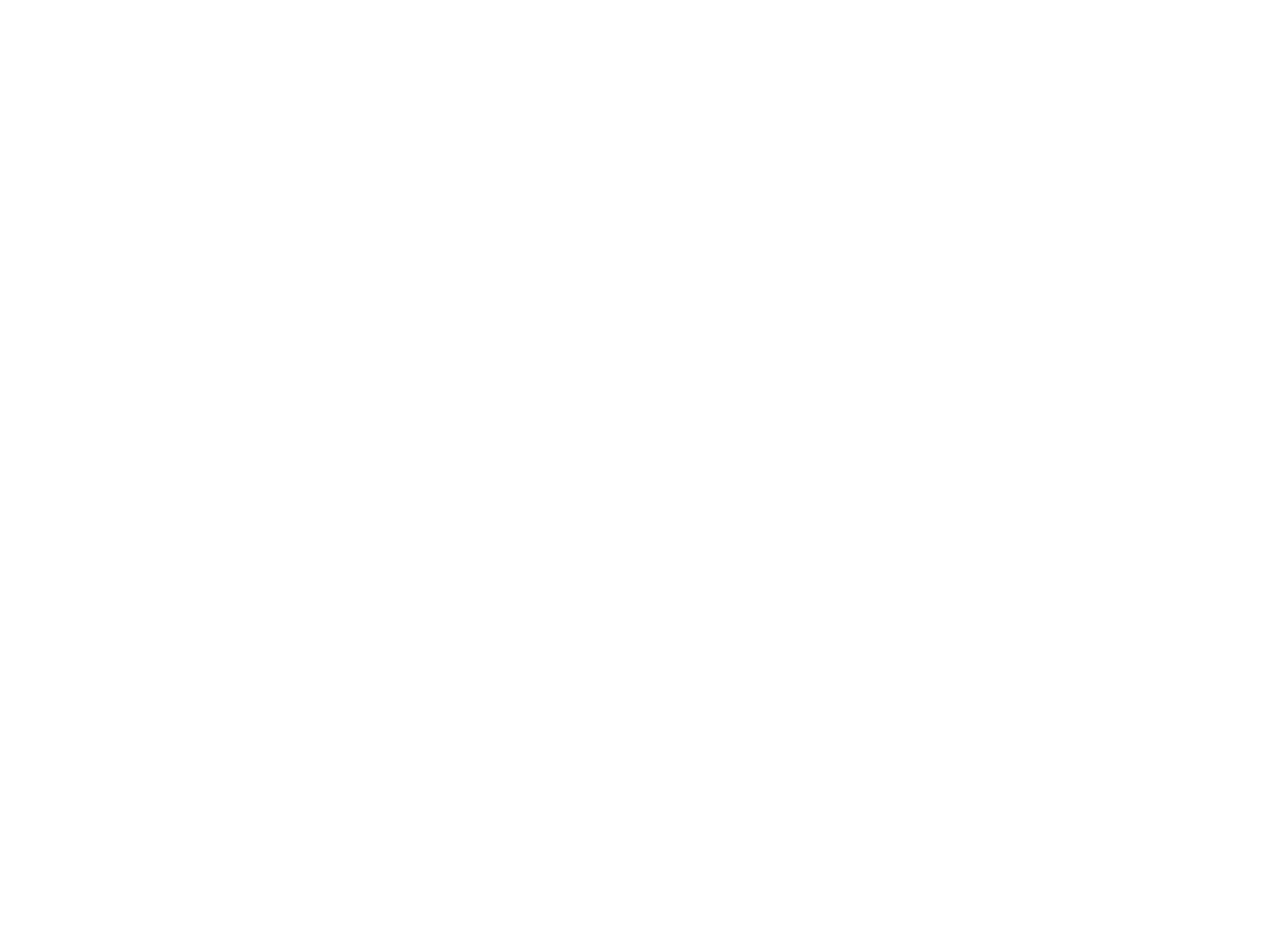
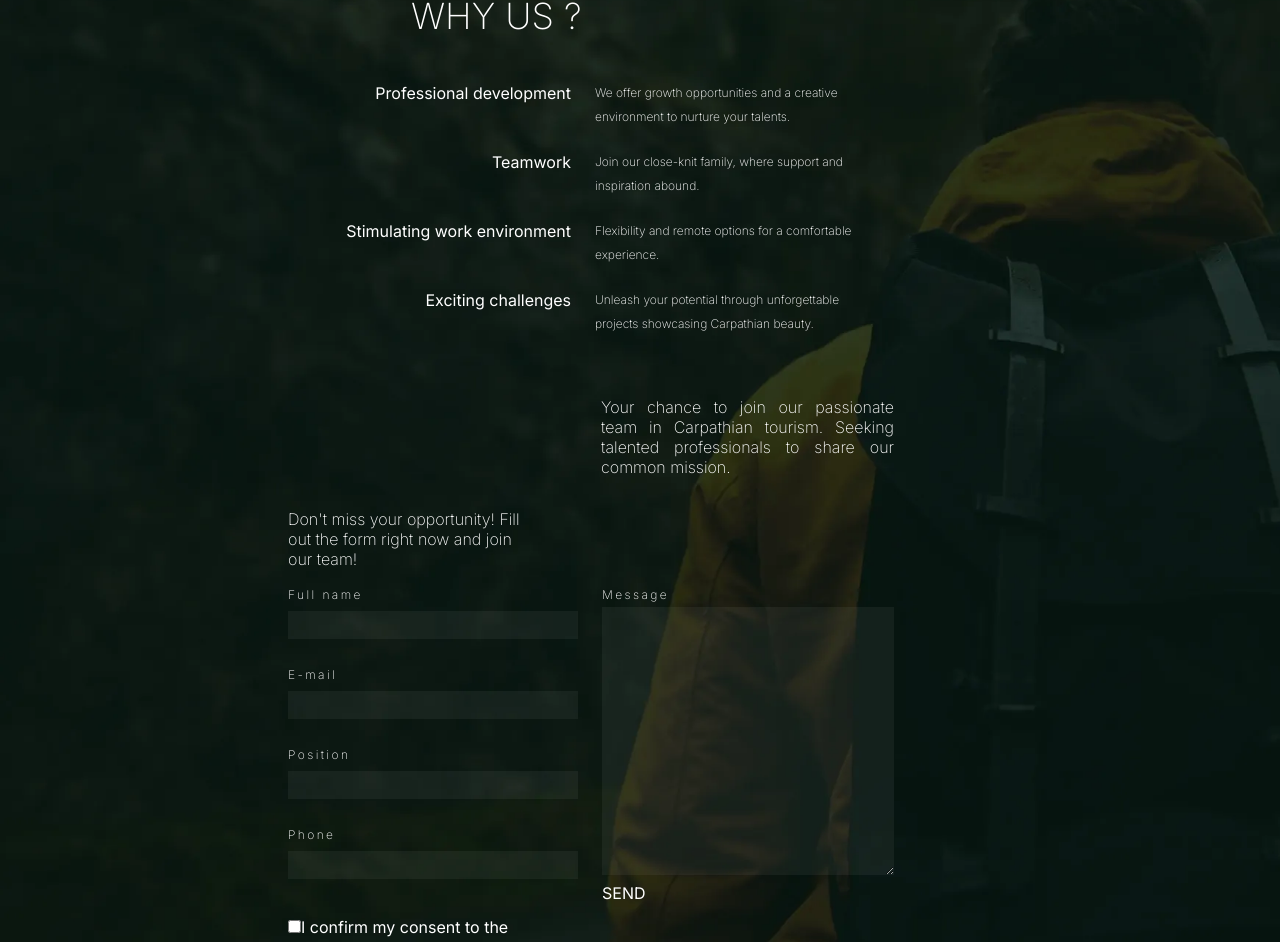
Before and after one commit to AlinaDemchenko/softryzen-test, a Next.js app: page / in a window 1280 px wide. Shown: the part 2425-3367 px from the top of the page. Before the commit the page ends 2321 px from the top, so only its background shows below. Built offline with nearby package versions, Linux system fonts and the light colour scheme; a web font is replaced by a local one.

Commit message:
career markup

```diff
--- a/app/globals.css
+++ b/app/globals.css
@@ -28,7 +28,7 @@
     @apply mb-6 w-[158px] text-[10px] font-extralight tracking-normal md:mb-0 md:w-[263px] md:text-sm/4 md:tracking-[.09em] xl:w-full xl:text-base;
   }
   .title {
-    @apply text-[40px] font-thin uppercase leading-[1.4] -tracking-[.04em] md:mb-[68px] md:text-[67px] md:leading-[1.15] md:tracking-[-2.68px] xl:text-[6.125rem] xl:tracking-[-0.04em] xl:leading-none ;
+    @apply text-[40px] font-thin uppercase leading-[1.4] -tracking-[.04em] md:mb-[68px] md:text-[67px] md:leading-[1.15] md:tracking-[-2.68px] xl:text-[6.125rem] xl:leading-none xl:tracking-[-0.04em];
   }
   .accent-text {
     @apply absolute -bottom-[8px] right-0 text-xs font-light tracking-[.79em] md:-bottom-[17px] md:left-0 md:text-sm md:tracking-[26px] xl:-bottom-[19px] xl:text-base xl:tracking-[2.28em];
@@ -36,8 +36,8 @@
   .secondary-title {
     @apply relative mb-[31px] text-end text-[37px] font-thin leading-[2.8rem] tracking-[.045em] md:mb-16 md:text-start md:text-[67px] md:leading-none md:tracking-[8.71px] xl:mb-[200px] xl:text-[6.125rem] xl:leading-[7rem] xl:tracking-normal;
   }
-  .descr{
-    @apply text-sm md:text-base/5 font-extralight xl:text-lg/6;
+  .descr {
+    @apply text-sm font-extralight md:text-base/5 xl:text-lg/6;
   }
 
   /*HEADER/MOBILE-MENU*/
@@ -65,41 +65,61 @@
     @apply absolute left-0 top-0 h-[53px] w-[42px] bg-[url('/icons/frame-left-mob.svg')] bg-cover md:h-[50px] md:w-[35px] md:bg-[url('/icons/frame-left-tab.svg')] xl:h-[71px] xl:w-11 xl:bg-[url('/icons/frame-left-desk.svg')];
   }
 
-  /*HERO*/
+  /*ABOUT*/
   .about {
     @apply h-full w-screen bg-[url('/background/about/about@2x.webp')] bg-cover xl:py-20;
   }
 
   /*SERVICES*/
   .services {
-    @apply relative overflow-hidden max-w-full xl:py-20;
+    @apply relative max-w-full overflow-hidden xl:py-20;
   }
   .service-list {
-    @apply text-left text-xl leading-[1.1rem] md:text-[22px] md:leading-[0.818] xl:text-[28px]/6 uppercase font-extralight text-white/50;
+    @apply text-left text-xl font-extralight uppercase leading-[1.1rem] text-white/50 md:text-[22px] md:leading-[0.818] xl:text-[28px]/6;
   }
   .is-active {
-    @apply text-left text-xl leading-[1.1rem] text-white font-medium md:text-[22px] md:leading-[0.818] xl:text-[28px]/6 uppercase bg-[url('/icons/rhombus.svg')] bg-no-repeat bg-left pl-3.5;
+    @apply bg-[url('/icons/rhombus.svg')] bg-left bg-no-repeat pl-3.5 text-left text-xl font-medium uppercase leading-[1.1rem] text-white md:text-[22px] md:leading-[0.818] xl:text-[28px]/6;
   }
   .slide-one {
-    @apply translate-x-full absolute -z-10 top-0 h-[851px] md:h-[779px] w-screen bg-[url('/background/services/Background@2x_result.webp')] bg-cover;
+    @apply absolute top-0 -z-10 h-[851px] w-screen translate-x-full bg-[url('/background/services/Background@2x_result.webp')] bg-cover md:h-[779px];
   }
   .slide-two {
-    @apply  translate-x-full absolute -z-10 top-0 h-[851px] md:h-[779px] w-screen bg-[url('/background/services/Background2@2x_result.webp')] bg-cover;
+    @apply absolute top-0 -z-10 h-[851px] w-screen translate-x-full bg-[url('/background/services/Background2@2x_result.webp')] bg-cover md:h-[779px];
   }
   .slide-three {
-    @apply translate-x-full absolute -z-10 top-0 h-[851px] md:h-[779px] w-screen bg-[url('/background/services/Background3@2x_result.webp')] bg-cover;
+    @apply absolute top-0 -z-10 h-[851px] w-screen translate-x-full bg-[url('/background/services/Background3@2x_result.webp')] bg-cover md:h-[779px];
   }
   .slide-four {
-    @apply translate-x-full absolute -z-10 top-0 h-[851px] md:h-[779px] w-screen bg-[url('/background/services/Background4@2x_result.webp')] bg-cover;
+    @apply absolute top-0 -z-10 h-[851px] w-screen translate-x-full bg-[url('/background/services/Background4@2x_result.webp')] bg-cover md:h-[779px];
   }
   .slide-five {
-    @apply translate-x-full absolute -z-10 top-0 h-[851px] md:h-[779px] w-screen bg-[url('/background/services/Background5@2x_result.webp')] bg-cover;
+    @apply absolute top-0 -z-10 h-[851px] w-screen translate-x-full bg-[url('/background/services/Background5@2x_result.webp')] bg-cover md:h-[779px];
   }
-  .active-slide{
-    @apply animate-[sliderForward_320ms_ease-in_forwards]
+  .active-slide {
+    @apply animate-[sliderForward_320ms_ease-in_forwards];
   }
-  .slide-change{
-   @apply animate-[sliderBack_350ms_ease-in_forwards]
+  .slide-change {
+    @apply animate-[sliderBack_350ms_ease-in_forwards];
+  }
+  .detailed-text{
+    @apply text-xs/6 font-extralight tracking-[0.2em];
+  }
+
+  /*CAREER*/
+  .career {
+    @apply h-full w-screen bg-[url('/background/career/career@2x.webp')] bg-cover xl:py-20;
+  }
+  .career-list {
+    @apply flex gap-6 mb-[21px];
+  }
+  .career-list-title {
+    @apply w-[283px] text-end xl:text-lg/6;
+  }
+  .career-list-description {
+    @apply text-xs/6 font-extralight w-[285px];
+  }
+  .input {
+    @apply h-7 w-full bg-white/5;
   }
 }
 
--- a/app/page.js
+++ b/app/page.js
@@ -1,5 +1,5 @@
 import About from "@/components/About/About";
-import Career from "@/components/Career";
+import Career from "@/components/Career/Career";
 import Contacts from "@/components/Contacts";
 import Gallery from "@/components/Gallery";
 import Hero from "@/components/Hero/Hero";
--- a/components/Career.jsx
+++ /dev/null
@@ -1,7 +0,0 @@
-function Career() {
-  return (
-    <section id="career">Career</section>
-  )
-}
-
-export default Career
--- /dev/null
+++ b/components/Career/Career.jsx
@@ -0,0 +1,80 @@
+function Career() {
+  return (
+    <section id="career" className="career">
+      <div className="section-container gap-6">
+        <div>
+          <h2 className="title mb-6 leading-tight">
+            CHOOSE <span className="font-medium">US</span>
+          </h2>
+          <p className="mb-[45px] ml-[123px] text-4xl font-extralight uppercase">
+            Why us ?
+          </p>
+          <ul>
+            <li className="career-list">
+              <h3 className="career-list-title">Professional development</h3>
+              <p className="career-list-description">
+                We offer growth opportunities and a creative environment to
+                nurture your talents.
+              </p>
+            </li>
+            <li className="career-list">
+              <h3 className="career-list-title">Teamwork</h3>
+              <p className="career-list-description">
+                Join our close-knit family, where support and inspiration
+                abound.
+              </p>
+            </li>
+            <li className="career-list">
+              <h3 className="career-list-title">
+                Stimulating work environment
+              </h3>
+              <p className="career-list-description">
+                Flexibility and remote options for a comfortable experience.
+              </p>
+            </li>
+            <li className="career-list">
+              <h3 className="career-list-title">Exciting challenges</h3>
+              <p className="career-list-description">
+                Unleash your potential through unforgettable projects showcasing
+                Carpathian beauty.
+              </p>
+            </li>
+          </ul>
+        </div>
+        <div className="pt-4">
+            <p className="descr w-[293px] text-justify ml-auto mb-8">
+              Your chance to join our passionate team in Carpathian tourism.
+              Seeking talented professionals to share our common mission.
+            </p>
+            <p className="descr w-[234px] mb-3.5">
+              Don&apos;t miss your opportunity! Fill out the form right now and join
+              our team!
+            </p>
+          <form action="" className="flex gap-6">
+            <div className="w-[290px]">
+              <label className="detailed-text mb-1 block" htmlFor="name">Full name</label>
+              <input className="input mb-6" type="text" id="name" name="name" />
+              <label className="detailed-text mb-1 block" htmlFor="email">E-mail</label>
+              <input className="input mb-6" type="email" id="email" name="email" />
+              <label className="detailed-text mb-1 block" htmlFor="position">Position</label>
+              <input className="input mb-6" type="text" id="position" name="position" />
+              <label className="detailed-text mb-1 block" htmlFor="phone">Phone</label>
+              <input className="input mb-9" type="tel" id="phone" name="phone" />
+              <label>
+              <input type="checkbox" id="confirmation" name="confirmation" />I
+              confirm my consent to the processing of personal data.
+              </label>
+            </div>
+            <div>
+              <label className="detailed-text block" htmlFor="message">Message</label>
+              <textarea name="message" id="message" rows="10" className="input h-[268px] w-[292px]"></textarea>
+              <button type="submit" className="block">SEND</button>
+            </div>
+          </form>
+        </div>
+      </div>
+    </section>
+  );
+}
+
+export default Career;
--- a/components/Services/Services.jsx
+++ b/components/Services/Services.jsx
@@ -69,7 +69,7 @@
       <div className="slide-three"></div>
       <div className="slide-four"></div>
       <div className="slide-five"></div>
-      <div className="section-container">
+      <div className="section-container xl:h-[619px]">
         <div className="max-md:w-[280px] max-md:mx-auto md:mr-5 xl:mr-[13px]">
           <h2 className="title mb-6 md:mb-9 md:leading-tight xl:mb-[23px]">
             WE <span className="font-medium">OFFER</span>
--- a/components/Services/SloganList.jsx
+++ b/components/Services/SloganList.jsx
@@ -1,6 +1,6 @@
 function SloganList({slideData}) {
   return (
-    <ul className="max-md:text-end text-xs/6 font-extralight tracking-[0.2em] mb-6 md:mb-[34px] h-6 xl:h-auto xl:mb-7">
+    <ul className="detailed-text max-md:text-end mb-6 md:mb-[34px] h-6 xl:h-auto xl:mb-7">
       <li className="xl:mb-6">
         <p
           className={slideData === "01" ? "opacity-100" : "opacity-0"}
```
Also changed, not shown: public/background/career/career@1x.webp (added), public/background/career/career@2x.webp (added).
